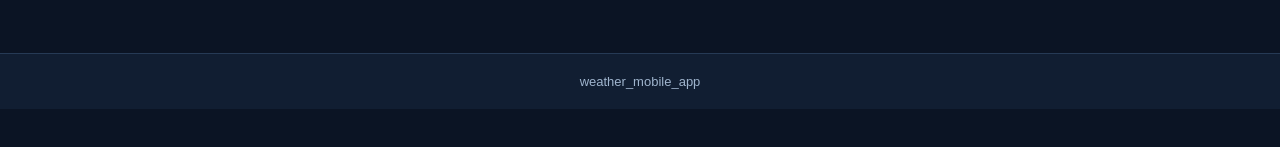
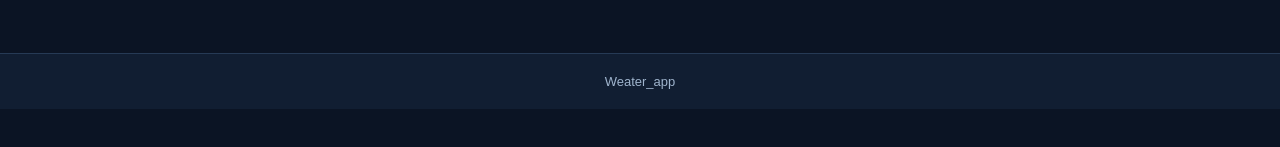
Before and after one commit to RadiyaBhavesh/Weather_App--React-Python, a React (Vite) app in the folder Fontend/: page / in a window 1280 px wide. Shown: the part 489-636 px from the top of the page. Built offline with nearby package versions, Linux system fonts and the light colour scheme.

Commit message:
Remove personal name and set footer title Weater_app

```diff
--- a/Fontend/src/App.jsx
+++ b/Fontend/src/App.jsx
@@ -126,7 +126,7 @@ export default function App() {
         )}
       </main>
 
-      <footer className="footer">weather_mobile_app</footer>
+      <footer className="footer">Weater_app</footer>
     </div>
   );
 }
```
